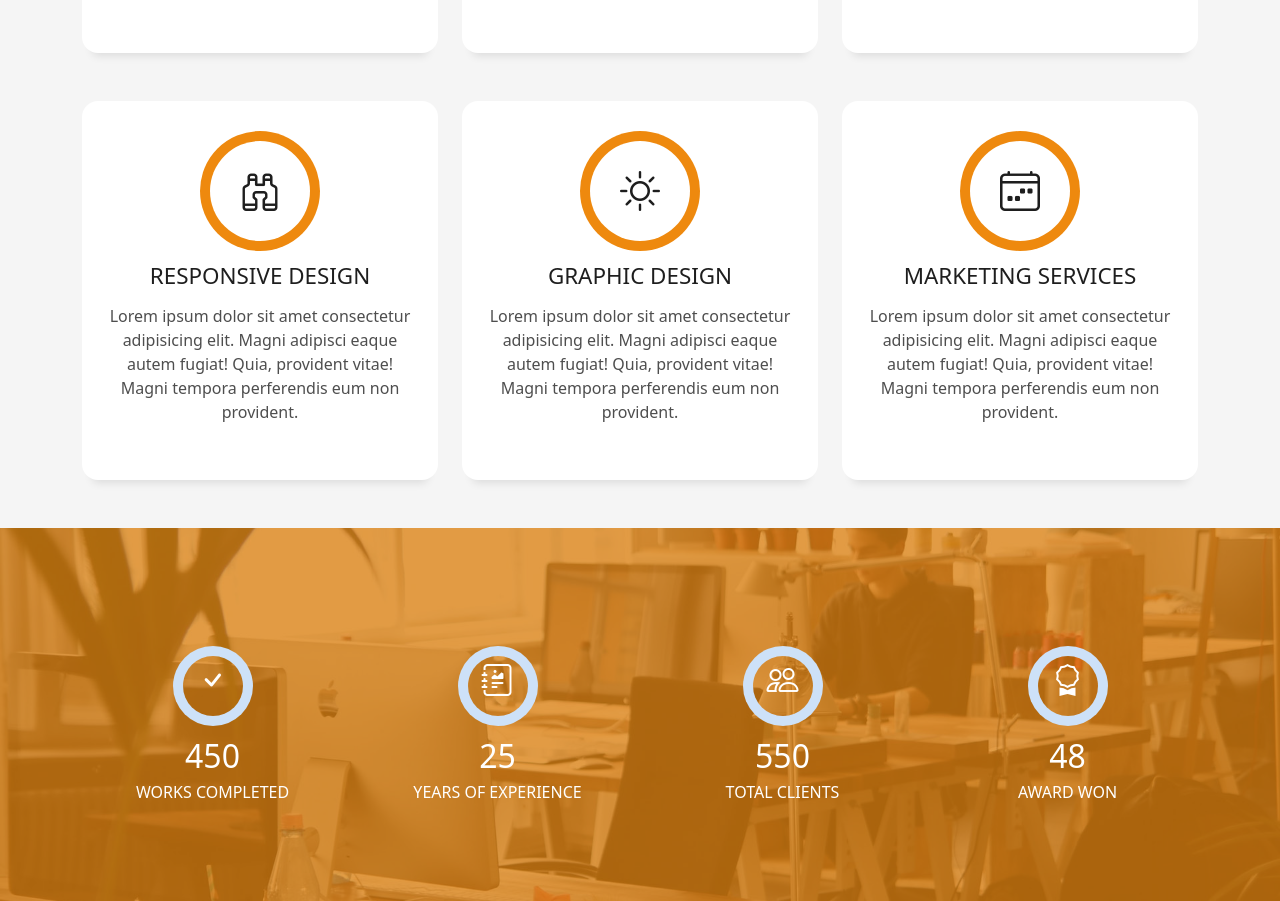
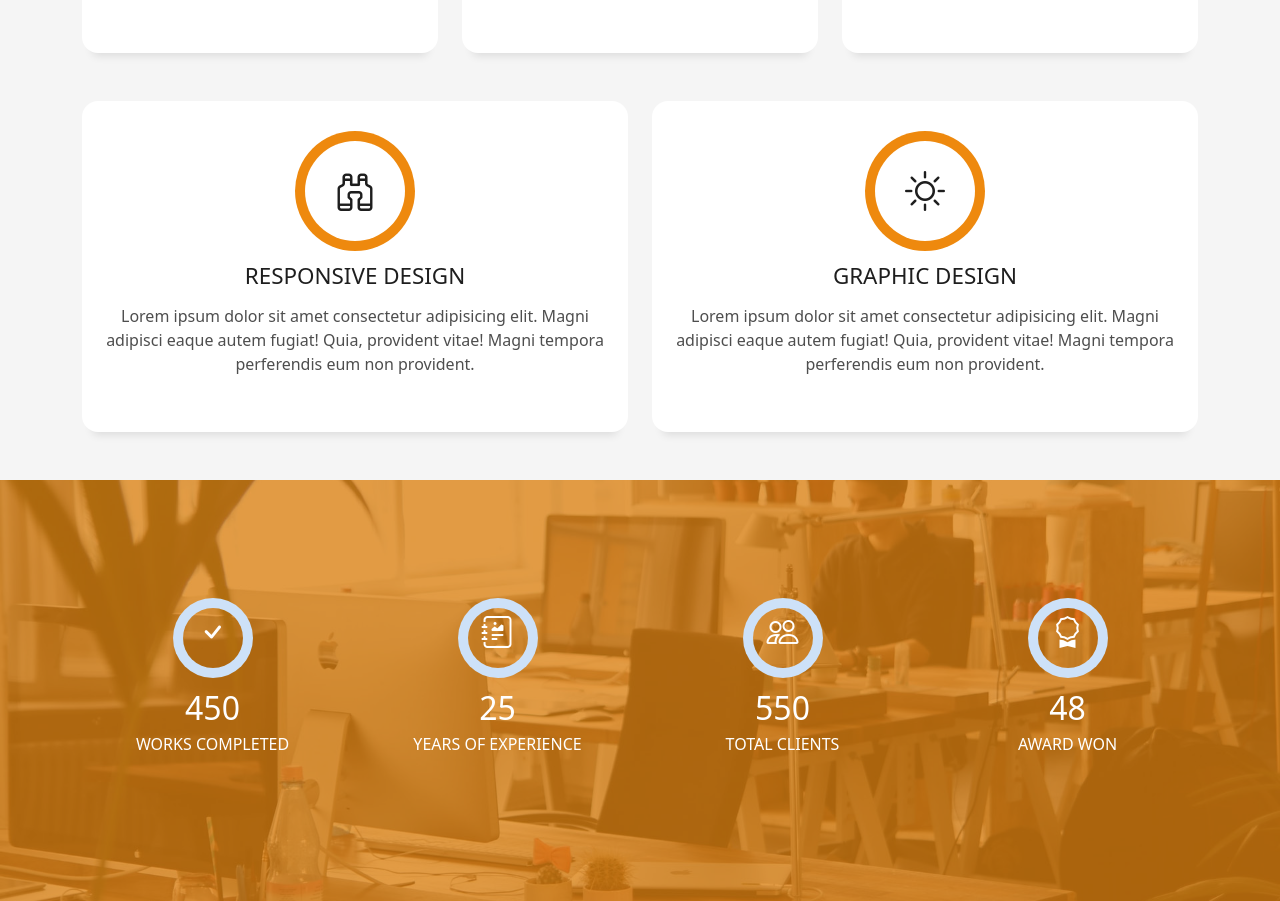
Before and after one commit to tyrant04/tyrant04.github.io, a plain HTML site: page index.html in a window 1280 px wide. Shown: the part 2114-3015 px from the top of the page. Drawn offline with Linux system fonts and the light colour scheme.

Commit message:
update 11

```diff
--- a/index.html
+++ b/index.html
@@ -226,7 +226,7 @@
                 </div>
               </div>
             </div>
-            <div class="col-md-4">
+            <div class="col-md-6">
               <div class="service-box">
                 <div class="service-ico">
                   <span class="ico-circle"
@@ -243,7 +243,7 @@
                 </div>
               </div>
             </div>
-            <div class="col-md-4">
+            <div class="col-md-6">
               <div class="service-box">
                 <div class="service-ico">
                   <span class="ico-circle"
@@ -252,23 +252,6 @@
                 </div>
                 <div class="service-content">
                   <h2 class="s-title">Graphic Design</h2>
-                  <p class="s-description text-center">
-                    Lorem ipsum dolor sit amet consectetur adipisicing elit.
-                    Magni adipisci eaque autem fugiat! Quia, provident vitae!
-                    Magni tempora perferendis eum non provident.
-                  </p>
-                </div>
-              </div>
-            </div>
-            <div class="col-md-4">
-              <div class="service-box">
-                <div class="service-ico">
-                  <span class="ico-circle"
-                    ><i class="bi bi-calendar4-week"></i
-                  ></span>
-                </div>
-                <div class="service-content">
-                  <h2 class="s-title">Marketing Services</h2>
                   <p class="s-description text-center">
                     Lorem ipsum dolor sit amet consectetur adipisicing elit.
                     Magni adipisci eaque autem fugiat! Quia, provident vitae!
```
